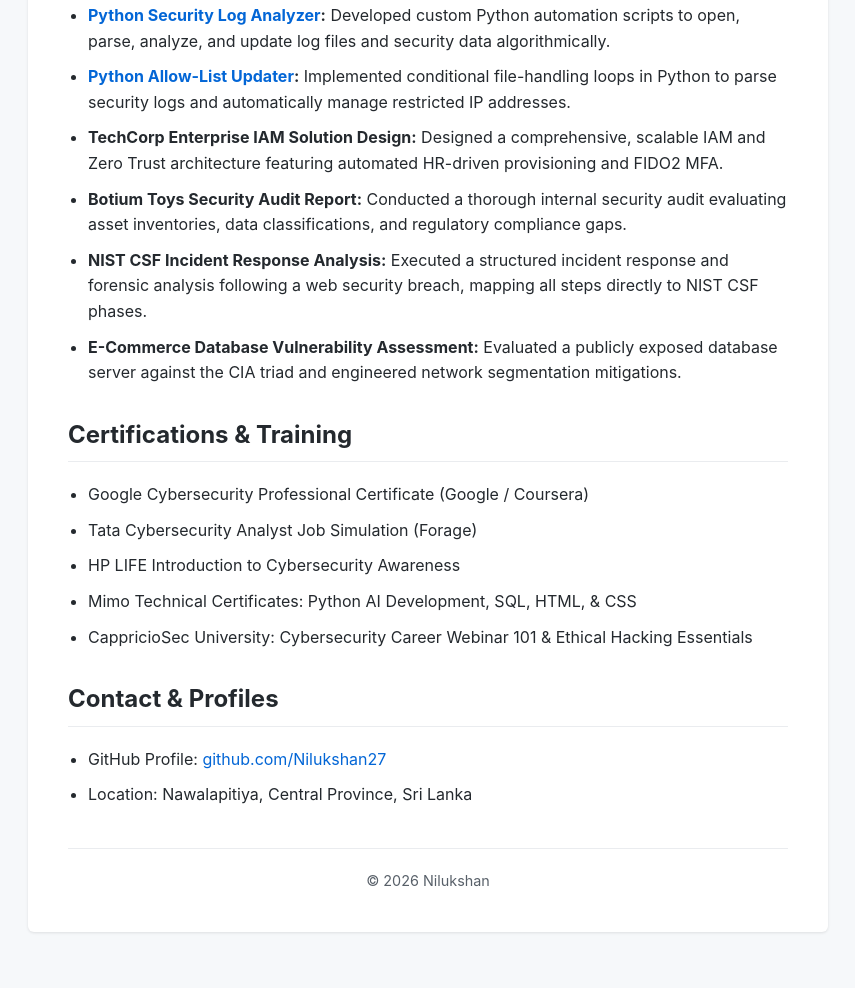
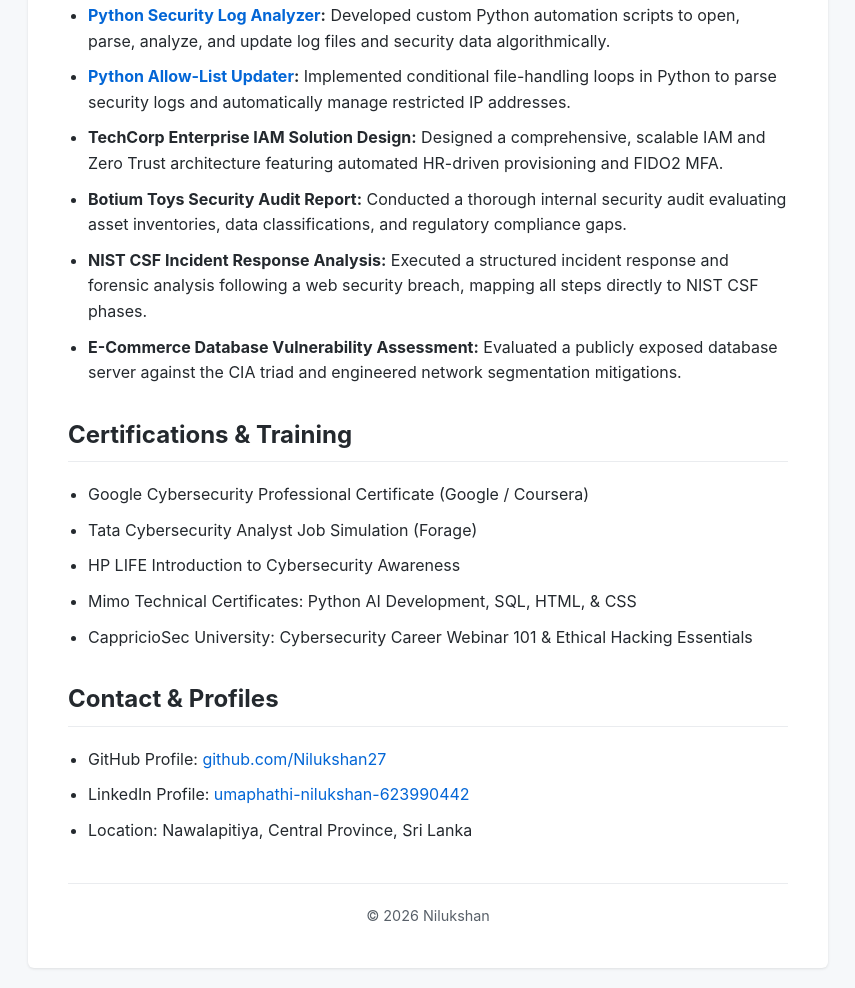
Before and after one commit to Nilukshan27/Nilukshan27.github.io, a plain HTML site: page index.html in a window 1280 px wide. Shown: the part 680-1668 px from the top of the page, without its empty margins (212-1067 px from the left). Before the commit the page ends 1632 px from the top, so only its background shows below. Drawn offline with Linux system fonts and the light colour scheme.

Commit message:
Add LinkedIn profile link to contact section

```diff
--- a/index.html
+++ b/index.html
@@ -90,6 +90,7 @@
         <h2>Contact & Profiles</h2>
         <ul>
             <li>GitHub Profile: <a href="https://github.com/Nilukshan27" target="_blank">github.com/Nilukshan27</a></li>
+            <li>LinkedIn Profile: <a href="https://www.linkedin.com/in/umaphathi-nilukshan-623990442" target="_blank">umaphathi-nilukshan-623990442</a></li>
             <li>Location: Nawalapitiya, Central Province, Sri Lanka</li>
         </ul>
 
```
